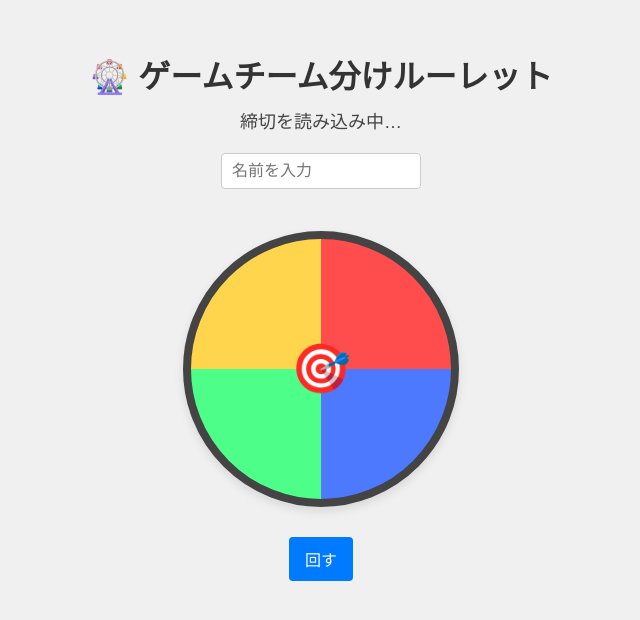
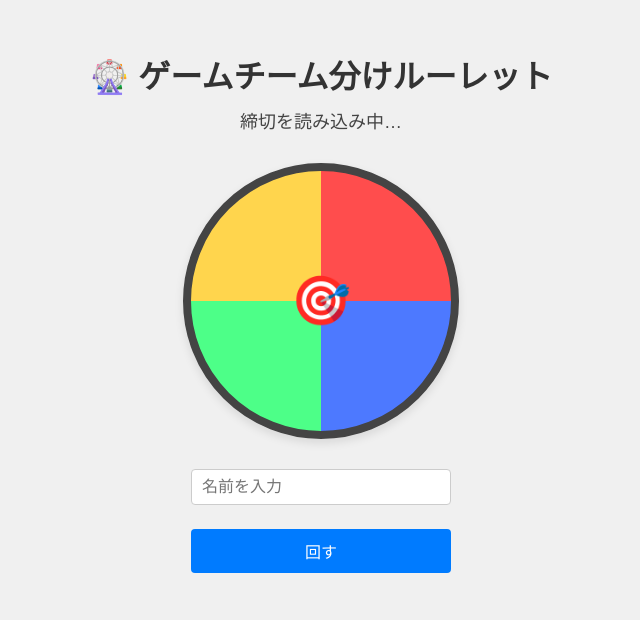
Before and after one commit to yuuyuu1124/roulette-api, a website: page docs/index.html in a window 1280 px wide. Shown: the whole page, without its empty margins (319-959 px from the left). Drawn offline with Linux system fonts and the light colour scheme; no server answers.

Commit message:
Update index.html

```diff
--- a/docs/index.html
+++ b/docs/index.html
@@ -23,7 +23,7 @@
       color:#444;
     }
     #username {
-      width:200px;
+      width:260px;
       padding:8px 10px;
       font-size:16px;
       border:1px solid #ccc;
@@ -46,6 +46,7 @@
       background:#007bff;
       color:#fff;
       transition:background 0.2s;
+      width: 260px;
     }
     button:disabled {
       opacity:0.5;
@@ -81,8 +82,9 @@
 
   <div id="deadline">締切を読み込み中…</div>
 
+
+  <div id="wheel">🎯</div>
   <input id="username" type="text" placeholder="名前を入力">
-  <div id="wheel">🎯</div>
   <div id="controls">
     <button id="startBtn">回す</button>
     <!-- button id="resetBtn" style="background:#ff5555;">リセット</button -->
```
